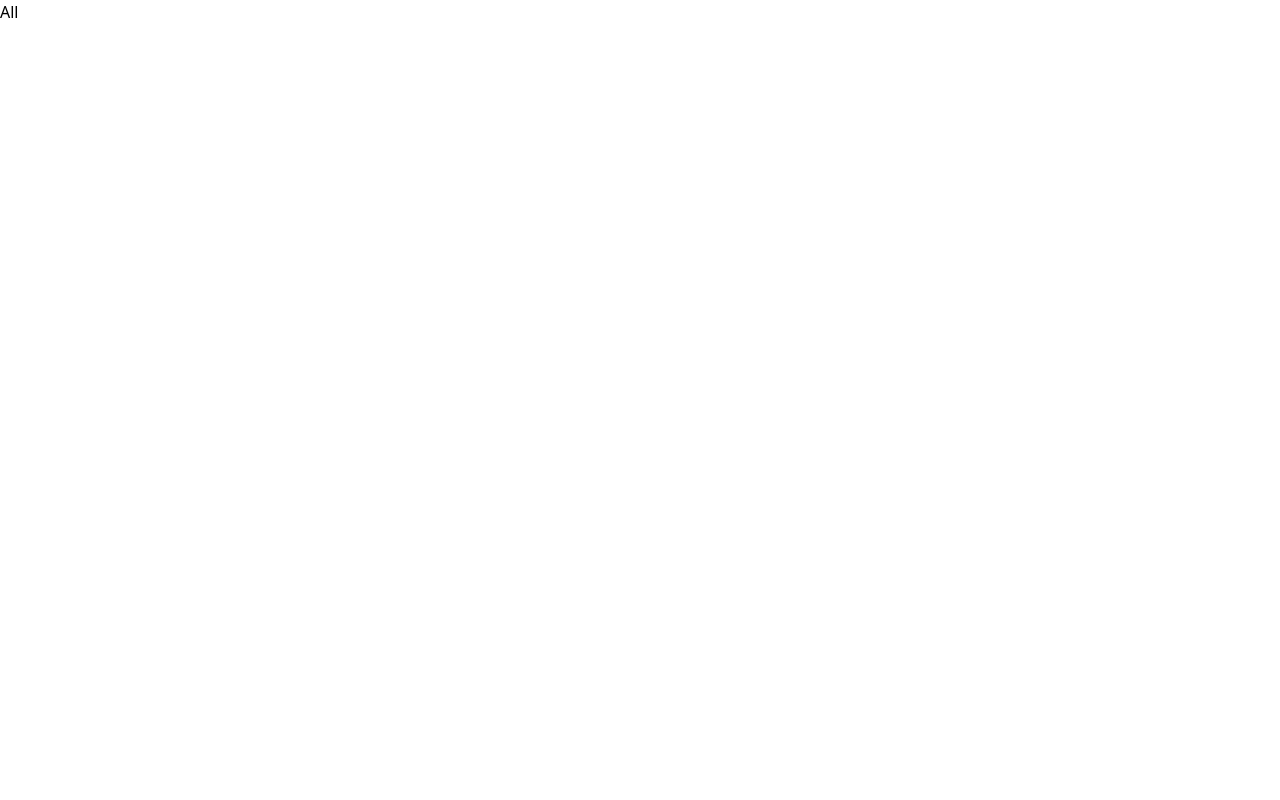
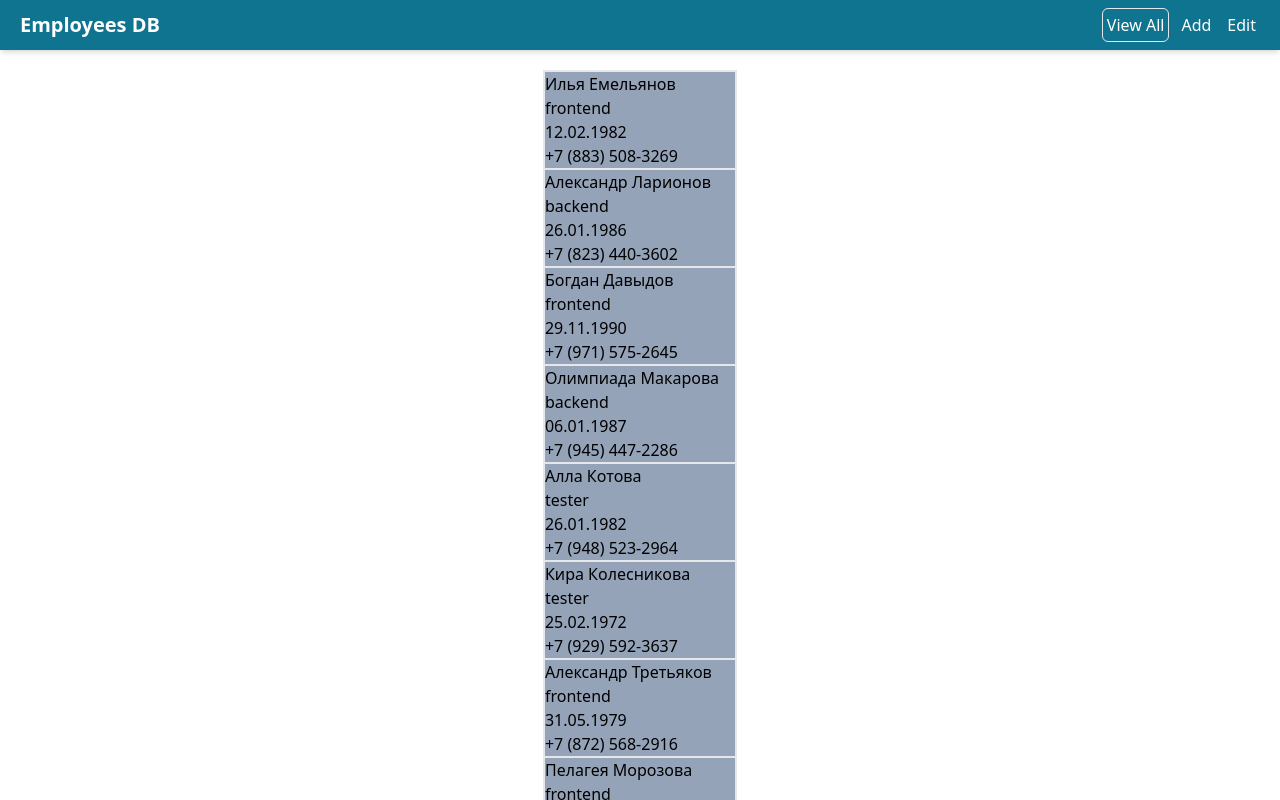
Before and after one commit to AlekseyG1995/employees-db, a React (Create React App) app: page / in a window 1280 px wide. Shown: the top 800 px of the page. Built offline with nearby package versions, Linux system fonts and the light colour scheme; data requests are answered from the project's data file.

Commit message:
start RTK Query with DB, complete getData

```diff
--- /dev/null
+++ b/db.json
@@ -0,0 +1,140 @@
+{
+  "employees": [
+    {
+      "id": 1,
+      "name": "Илья Емельянов",
+      "isArchive": false,
+      "role": "frontend",
+      "phone": "+7 (883) 508-3269",
+      "birthday": "12.02.1982"
+    },
+    {
+      "id": 2,
+      "name": "Александр Ларионов",
+      "isArchive": true,
+      "role": "backend",
+      "phone": "+7 (823) 440-3602",
+      "birthday": "26.01.1986"
+    },
+    {
+      "id": 3,
+      "name": "Богдан Давыдов",
+      "isArchive": false,
+      "role": "frontend",
+      "phone": "+7 (971) 575-2645",
+      "birthday": "29.11.1990"
+    },
+    {
+      "id": 4,
+      "name": "Олимпиада Макарова",
+      "isArchive": true,
+      "role": "backend",
+      "phone": "+7 (945) 447-2286",
+      "birthday": "06.01.1987"
+    },
+    {
+      "id": 5,
+      "name": "Алла Котова",
+      "isArchive": false,
+      "role": "tester",
+      "phone": "+7 (948) 523-2964",
+      "birthday": "26.01.1982"
+    },
+    {
+      "id": 6,
+      "name": "Кира Колесникова",
+      "isArchive": true,
+      "role": "tester",
+      "phone": "+7 (929) 592-3637",
+      "birthday": "25.02.1972"
+    },
+    {
+      "id": 7,
+      "name": "Александр Третьяков",
+      "isArchive": false,
+      "role": "frontend",
+      "phone": "+7 (872) 568-2916",
+      "birthday": "31.05.1979"
+    },
+    {
+      "id": 8,
+      "name": "Пелагея Морозова",
+      "isArchive": false,
+      "role": "frontend",
+      "phone": "+7 (977) 521-3479",
+      "birthday": "11.09.1981"
+    },
+    {
+      "id": 9,
+      "name": "Агафон Громов",
+      "isArchive": true,
+      "role": "frontend",
+      "phone": "+7 (868) 569-3159",
+      "birthday": "07.06.1988"
+    },
+    {
+      "id": 10,
+      "name": "Владлен Тетерин",
+      "isArchive": true,
+      "role": "frontend",
+      "phone": "+7 (808) 592-2480",
+      "birthday": "20.06.1978"
+    },
+    {
+      "id": 11,
+      "name": "Валерий Пестов",
+      "isArchive": false,
+      "role": "tester",
+      "phone": "+7 (899) 403-2387",
+      "birthday": "20.01.1987"
+    },
+    {
+      "id": 12,
+      "name": "Даниил Кузнецов",
+      "isArchive": true,
+      "role": "backend",
+      "phone": "+7 (933) 582-2673",
+      "birthday": "25.05.1987"
+    },
+    {
+      "id": 13,
+      "name": "Фёдор Веселов",
+      "isArchive": true,
+      "role": "backend",
+      "phone": "+7 (951) 517-3787",
+      "birthday": "16.12.1972"
+    },
+    {
+      "id": 14,
+      "name": "Пантелеймон Ефимов",
+      "isArchive": true,
+      "role": "tester",
+      "phone": "+7 (807) 492-3627",
+      "birthday": "17.04.1986"
+    },
+    {
+      "id": 15,
+      "name": "Иванна Калашникова",
+      "isArchive": true,
+      "role": "backend",
+      "phone": "+7 (927) 488-2568",
+      "birthday": "24.03.1982"
+    },
+    {
+      "id": 16,
+      "name": "Прасковья Кондратьева",
+      "isArchive": true,
+      "role": "tester",
+      "phone": "+7 (875) 517-3873",
+      "birthday": "07.06.1983"
+    },
+    {
+      "id": 17,
+      "name": "Евдокия Филиппова",
+      "isArchive": false,
+      "role": "backend",
+      "phone": "+7 (877) 450-3253",
+      "birthday": "03.12.1994"
+    }
+  ]
+}
--- a/src/App.tsx
+++ b/src/App.tsx
@@ -1,4 +1,5 @@
 import { Routes, Route } from "react-router-dom"
+import { Navigator } from "./components/Navigator"
 import { AddEmployeePage } from "./pages/AddEmployeePage"
 import { EditorEmployeePage } from "./pages/EditorEmployeePage"
 import { ErrorPage } from "./pages/ErrorPage"
@@ -7,12 +8,15 @@ import { ViewEmployeePage } from "./pages/ViewEmployeePage"
 export const App = () => {
   return (
     <>
+      <Navigator />
+      <div className="flex justify-center pt-5 mx-auto">
         <Routes>
           <Route path="/" element={<ViewEmployeePage />}></Route>
           <Route path="/edit" element={<EditorEmployeePage />}></Route>
           <Route path="/add" element={<AddEmployeePage />}></Route>
           <Route path="*" element={<ErrorPage />}></Route>
         </Routes>
+      </div>
     </>
   )
 }
--- /dev/null
+++ b/src/components/employee/EmployeeItem.tsx
@@ -0,0 +1,12 @@
+import { IEmployee } from "../../models/employee.model"
+
+export const EmployeeItem = ({ employee }: { employee: IEmployee }) => {
+  return (
+    <div className="border">
+      <div>{employee.name}</div>
+      <div>{employee.role}</div>
+      <div>{employee.birthday}</div>
+      <div>{employee.phone}</div>
+    </div>
+  )
+}
--- /dev/null
+++ b/src/components/employee/EmployeeList.tsx
@@ -0,0 +1,12 @@
+import { IEmployee } from "../../models/employee.model"
+import { EmployeeItem } from "./EmployeeItem"
+
+export const EmployeeList = ({ employees }: { employees: IEmployee[] }) => {
+  return (
+    <div className="border bg-slate-400">
+      {employees.map((e) => (
+        <EmployeeItem key={e.id} employee={e} />
+      ))}
+    </div>
+  )
+}
--- a/src/index.tsx
+++ b/src/index.tsx
@@ -1,11 +1,15 @@
 import ReactDOM from "react-dom/client"
 import "./index.scss"
-import {App} from "./App"
+import { App } from "./App"
 import { BrowserRouter } from "react-router-dom"
+import { Provider } from "react-redux"
+import { store } from "./store/store"
 
 const root = ReactDOM.createRoot(document.getElementById("root") as HTMLElement)
 root.render(
-  <BrowserRouter>
-    <App />
-  </BrowserRouter>
+  <Provider store={store}>
+    <BrowserRouter>
+      <App />
+    </BrowserRouter>
+  </Provider>
 )
--- a/src/pages/ViewEmployeePage.tsx
+++ b/src/pages/ViewEmployeePage.tsx
@@ -1,9 +1,16 @@
-import React from 'react';
+import React from "react"
+import { EmployeeList } from "../components/employee/EmployeeList"
+import { useGetAllQuery } from "../store/employeesAPI/employees.api"
 
 export const ViewEmployeePage = () => {
+  const { data, isError, isLoading } = useGetAllQuery()
+
+  if (isLoading) return <p>Loading...</p>
+  if (isError) return <p>Something went wrong</p>
+
   return (
     <div>
-      All
+      <EmployeeList employees={data || []} />
     </div>
-  );
-};
+  )
+}
--- /dev/null
+++ b/src/store/employeesAPI/employees.api.ts
@@ -0,0 +1,39 @@
+import { createApi, fetchBaseQuery } from "@reduxjs/toolkit/query/react"
+import { IEmployee } from "../../models/employee.model"
+
+export const employeesApi = createApi({
+  reducerPath: "employees_api",
+  baseQuery: fetchBaseQuery({ baseUrl: "http://localhost:5000/" }), // may be ENV
+  endpoints: (build) => ({
+    getAll: build.query<IEmployee[], void>({
+      query: () => ({
+        url: "employees",
+        params: {
+          // per_page: 10,
+        },
+      }),
+    }),
+    add: build.query<IEmployee, IEmployee>({
+      query: (employee: IEmployee) => ({
+        url: "employees",
+        method: "POST",
+        data: employee
+      }),
+    }),
+    udpate: build.mutation<IEmployee, IEmployee>({
+      query: (employee: IEmployee) => ({
+        url: "employees/{id}",
+        method: "PUT",
+        data: employee
+      }),
+    }),
+    delete: build.mutation<IEmployee, void>({
+      query: () => ({
+        url: "employees/{id}",
+        method: "DELETE",
+      }),
+    }),
+  }),
+})
+
+export const {useGetAllQuery} = employeesApi
--- /dev/null
+++ b/src/store/store.ts
@@ -0,0 +1,11 @@
+import { configureStore } from "@reduxjs/toolkit"
+import { employeesApi } from "./employeesAPI/employees.api"
+
+export const store = configureStore({
+  reducer: {
+    [employeesApi.reducerPath]: employeesApi.reducer,
+  },
+  middleware: (getDefaultMiddleware) => getDefaultMiddleware().concat(employeesApi.middleware),
+})
+
+export type RootState = ReturnType<typeof store.getState>
```
Also changed, not shown: src/models/employee.model.ts (added, +8 -0 lines). Lines whose indentation alone changed are shown as unchanged.
